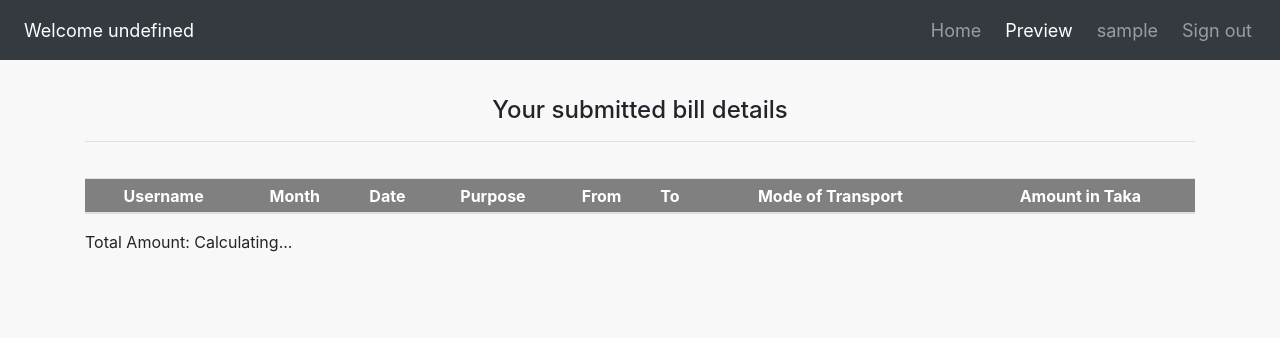
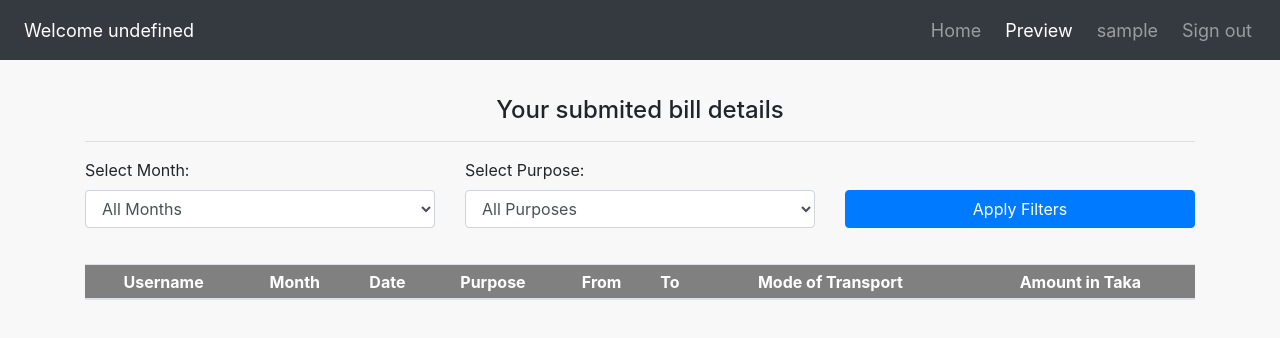
Before and after one commit to Contactinfocenter/Bill-Submission, a plain HTML site: page Preview.html in a window 1280 px wide. Drawn offline with Linux system fonts and the light colour scheme; no server answers; sample sign-in values are in the browser's storage.

Commit message:
Update Preview.html

```diff
--- a/Preview.html
+++ b/Preview.html
@@ -54,10 +54,37 @@
 <!-- Content -->
 
 <div class="container mt-5">
-        <h4 class="text-center">Your submitted bill details</h4>
+    <h4 class="text-center">Your submited bill details</h4>
     <hr>
     <div class="row">
-            <!-- ... (your existing filter elements) ... -->
+        <div class="col-md-4">
+            <!-- Month Filter -->
+            <div class="form-group">
+                <label for="filter-month">Select Month:</label>
+                <select id="filter-month" class="form-control">
+                    <option value="">All Months</option>
+                    <!-- Month options will be populated dynamically -->
+                </select>
+            </div>
+        </div>
+        <div class="col-md-4">
+            <!-- Purpose Filter -->
+            <div class="form-group">
+                <label for="filter-purpose">Select Purpose:</label>
+                <select id="filter-purpose" class="form-control">
+                    <option value="">All Purposes</option>
+                    <option value="2:00 PM to 11 PM">Evening</option>
+                    <option value="Remote">Remote</option>
+                </select>
+            </div>
+        </div>
+        <div class="col-md-4">
+            <!-- Apply Filters Button -->
+            <div class="form-group">
+                <label for="apply-filters" class="invisible">Apply Filters:</label>
+                <button id="apply-filters" class="btn btn-primary btn-block">Apply Filters</button>
+            </div>
+        </div>
     </div>
 
     <table class="table table-sm" id="data-table">
@@ -77,16 +104,6 @@
             <!-- Table data will be populated here -->
         </tbody>
     </table>
-
-        <!-- Total Amount Row -->
-        <div class="row">
-            <div class="col-md-12">
-                <div class="form-group">
-                    <label for="total-amount">Total Amount:</label>
-                    <span id="total-amount">Calculating...</span>
-                </div>
-            </div>
-        </div>
 </div>
 
 <!-- Include JavaScript -->
```
Lines whose indentation alone changed are shown as unchanged.
